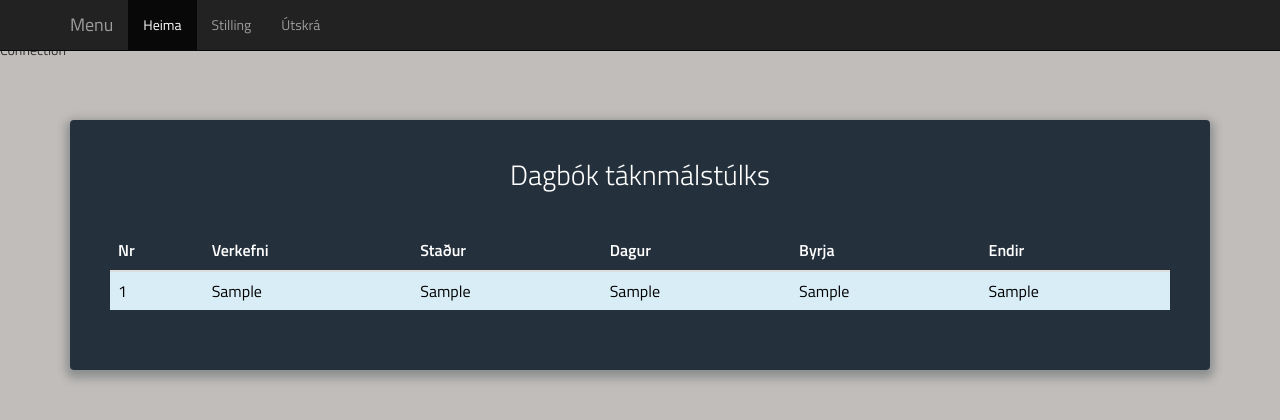
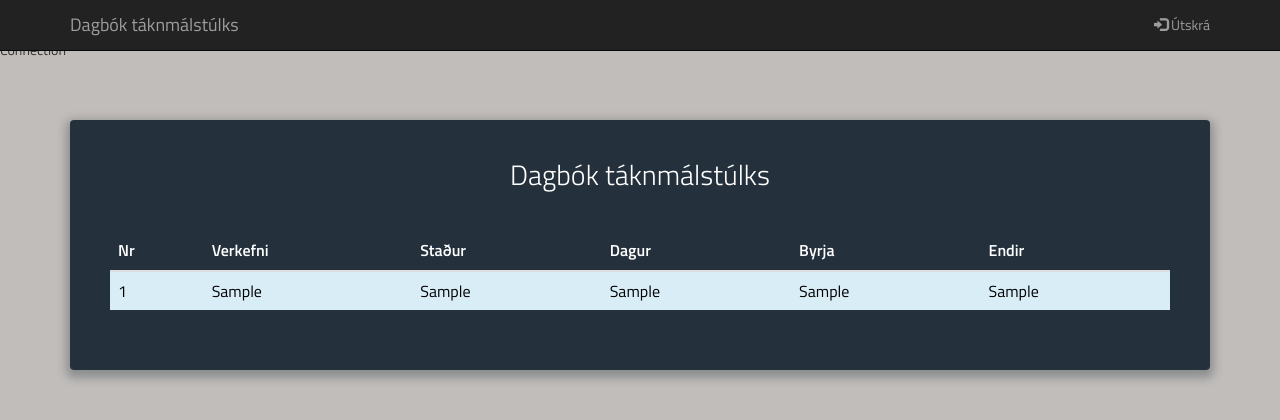
Before and after one commit to ArniZenux/Dagbok_tulks, a PHP site: page /home.php in a window 1280 px wide. Shown: the top 420 px of the page. Run offline with PHP 8.4, Linux system fonts and the light colour scheme; the visitor is signed in with stand-in values (Sample User, id 1); tables that the repository leaves empty or names only in its code hold one stand-in row (values such as "Sample post"); data that the repository does not hold is empty; some libraries are stand-ins or nearby versions.

Commit message:
'djofull'

```diff
--- a/home.php
+++ b/home.php
@@ -21,12 +21,14 @@
 <!DOCTYPE html>
 <html lang="is">
 <head>
-	<meta charset="utf-8">
-	<title>Home</title>
-	<meta name="viewport" content="width=device-width, initial-scale=1, shrink-to-fit=no">
+   <meta charset="utf-8">
+  <title>Administrator</title>
+  <meta name="viewport" content="width=device-width, initial-scale=1, shrink-to-fit=no">
     <meta name="description" content="">
     <meta name="author" content="">
+       <!-- Bootstrap core CSS -->
     <link href="node_modules/bootstrap/dist/css/bootstrap.min.css" rel="stylesheet">
+    <!-- Custom styles for this template -->
     <link href="signin.css" rel="stylesheet">
 
     <link href='https://fonts.googleapis.com/css?family=Titillium+Web:400,300,600' rel='stylesheet' type='text/css'>
@@ -38,24 +40,27 @@
 <nav class="navbar navbar-inverse navbar-fixed-top">
       <div class="container">
         <div class="navbar-header">
+          <!--
           <button type="button" class="navbar-toggle collapsed" data-toggle="collapse" data-target="#navbar" aria-expanded="false" aria-controls="navbar">
             <span class="sr-only">Toggle navigation</span>
             <span class="icon-bar"></span>
             <span class="icon-bar"></span>
             <span class="icon-bar"></span>
           </button>
-          <a class="navbar-brand" href="#">Menu</a>
+          -->
+          <a class="navbar-brand" href="">Dagbók táknmálstúlks</a>
         </div>
-        <div id="navbar" class="collapse navbar-collapse">
-          <ul class="nav navbar-nav">
-            <li class="active"><a href="#">Heima</a></li>
-            <li><a href="#about">Stilling</a></li>
-            <li><a href="logout.php">Útskrá</a></li>
+        <!-- <div id="navbar" class="collapse navbar-collapse">  -->
+          <ul class="nav navbar-nav navbar-right">
+            <!--<li class="active"><a href="#">Heima</a></li>
+            <li><a href="#about">Stilling</a></li> -->
+            <li><a href="logout.php"><span class="glyphicon glyphicon-log-in"></span>   Útskrá</a></li>
           </ul>
-        </div><!--/.nav-collapse -->
       </div>
-    </nav>
-    <br><br>
+</nav>
+
+<br><br>
+
 <div class="container">
 
 <div class="form_home">
```
Also changed, not shown: admin.php (+14 -14 lines), sava_newtulkur.php (+4 -4 lines).
